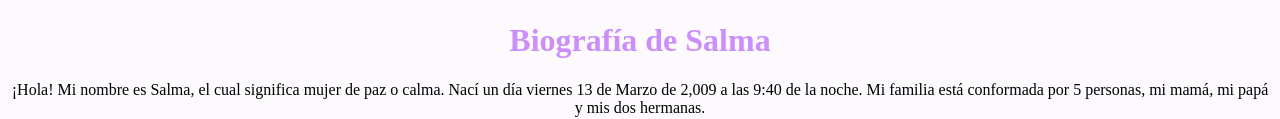
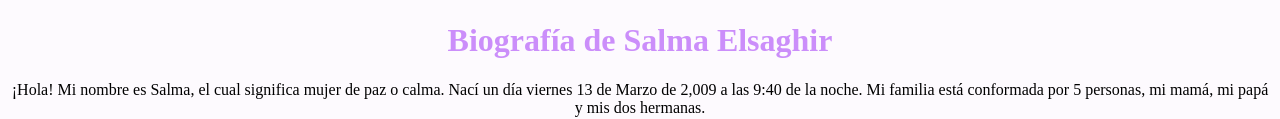
Before and after one commit to SalmaElsaghir/ProyectoFinal, a plain HTML site: page index.html in a window 1280 px wide. Shown: the part 451-570 px from the top of the page. Drawn offline with Linux system fonts and the light colour scheme.

Commit message:
Update index.html

```diff
--- a/index.html
+++ b/index.html
@@ -9,7 +9,7 @@
    <p style ="color:#CB8EFA;">By Salma Elsaghir</p>
  <img src="https://cdn.pixabay.com/photo/2020/02/13/06/49/seascape-4844697_1280.jpg">
  <div style="text-align:center;">
- <h1 style="color:#CB8EFA;">Biografía de Salma</h1>
+ <h1 style="color:#CB8EFA;">Biografía de Salma Elsaghir</h1>
  <p>¡Hola! Mi nombre es  Salma, el cual significa mujer de paz o calma. Nací un día viernes 13 de Marzo de 2,009 a las 9:40 de la noche. Mi familia está conformada por 5 personas, mi mamá, mi papá y mis dos hermanas.</p>
  <p>Las actividades que más me gusta hacer es crochet, pintar, viajar, leer, conocer nuevos lugares y bromear. Estas actividades son las que me trae más felicidad y relajación, las cuales siempre procuro hacerlo en mi tiempo libre.<p>
  <p>Creo que algo muy importante en la vida es estar ejercitandose o estando en constante movimiento por que es lo que nuestro cuerpo más necesita. Así que tomando esto en cuenta los deportes que más me gusta hacer es patinaje de velocidad, natación, atletismo y aveces volleyball. <p>
```
